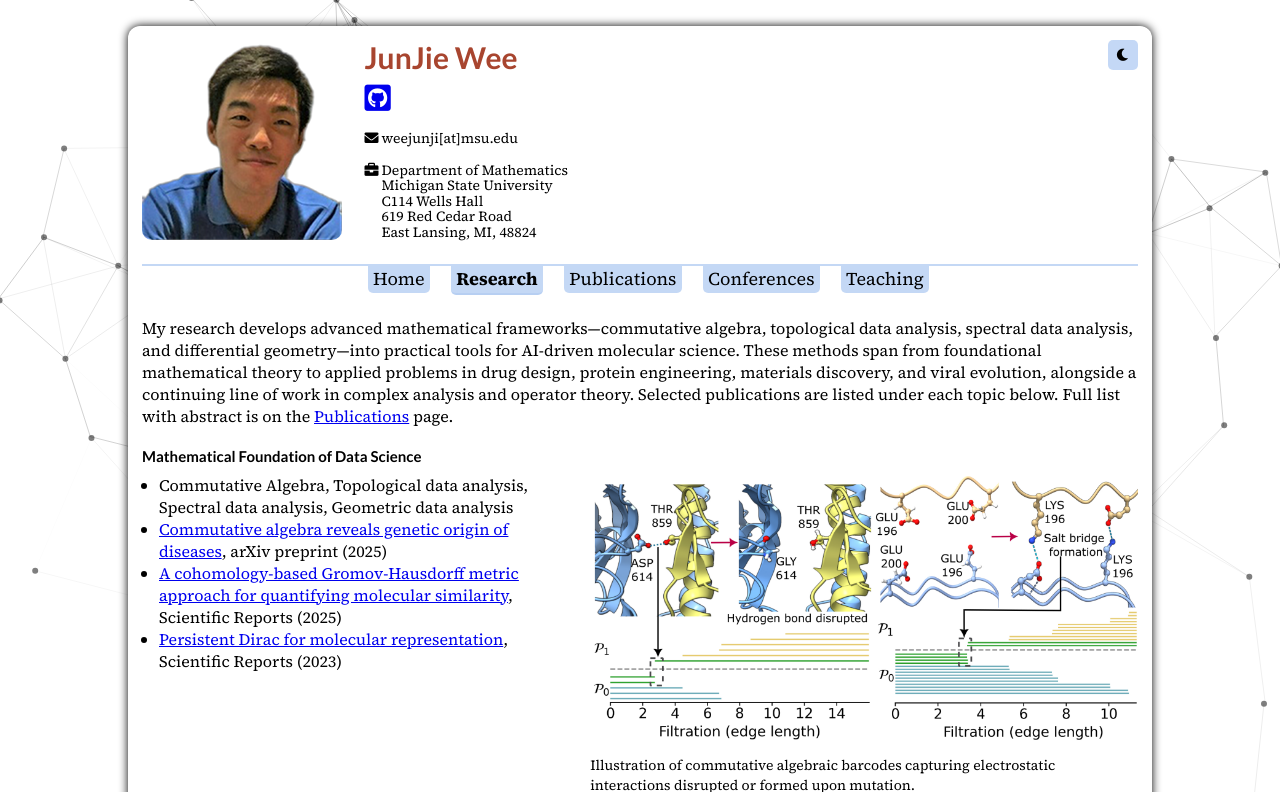
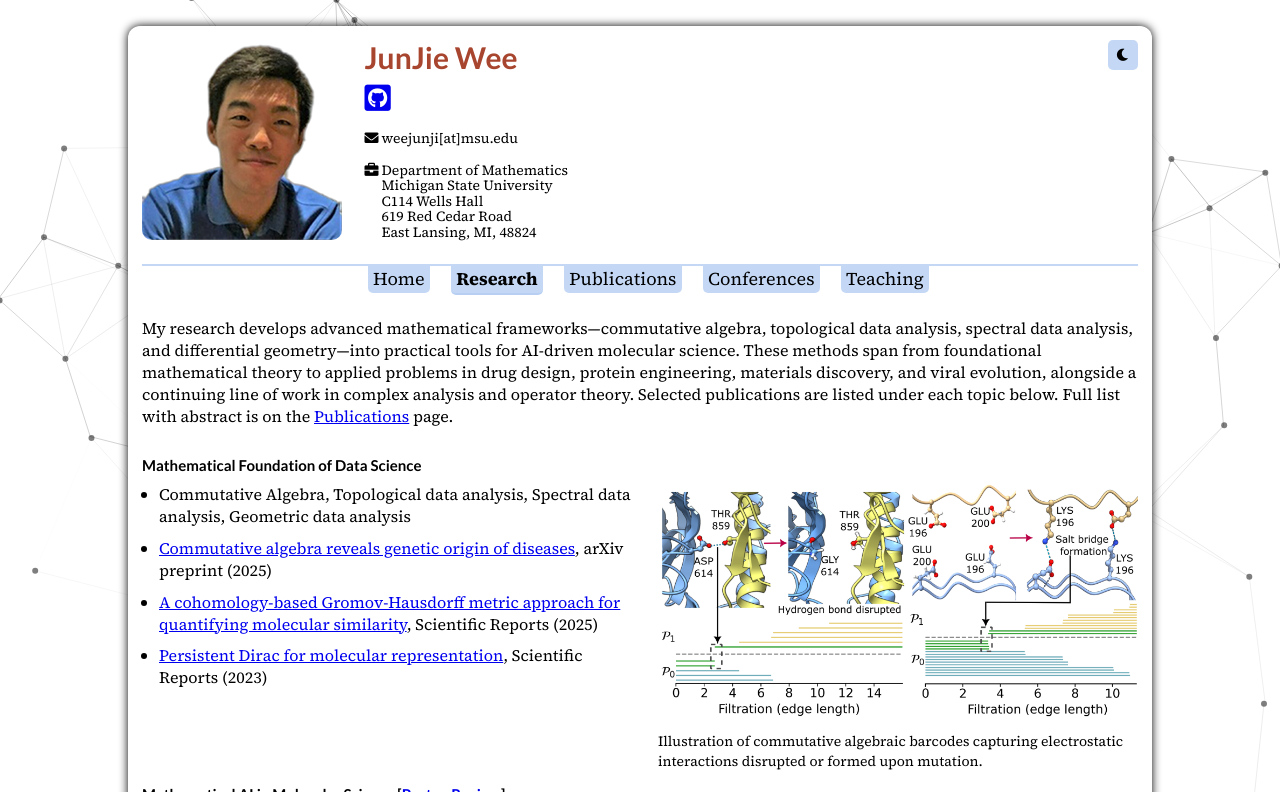
Before and after one commit to junjiewee/junjiewee.github.io, a Jekyll site: the page built from research.html, in a window 1280 px wide. Shown: the top 792 px of the page. Built offline with Jekyll 4.4.1, drawn with Linux system fonts in a browser that asks for light colours; nearby versions of some CDN libraries; a style sheet for code colours, icons or effects is not loaded; grey boxes are pictures that could not be loaded.

Commit message:
Cap floated figure width to close the desktop dead-space gap
At wide desktop widths, the 55% float width let electrostatic.png grow
tall enough that its 3-4 line list left ~250px of empty space beneath
it. Capped .research-figure at max-width:480px so it stops growing
past tablet size, and extended the tablet-only list-spacing rule to
apply from 641px up instead of stopping at 1024px. Also fixes a
regression the max-width cascade introduced into
.research-figure-wide (the OPRC figure), which needs its own
max-width:none to keep its intended 75% width at desktop.

```diff
--- a/css/style.css
+++ b/css/style.css
@@ -543,6 +543,7 @@
 .research-figure {
   float: right;
   width: 55%;
+  max-width: 480px;
   margin: 0 0 1em 1.5em;
 }
 
@@ -559,8 +560,9 @@
 .research-figure.research-figure-wide {
   float: none;
   clear: both;
-  width: 100%;
-  margin: 0 0 1em 0;
+  width: 75%;
+  max-width: none;
+  margin: 0 auto 1em auto;
 }
 
 @media screen and (max-width: 640px) {
@@ -571,6 +573,27 @@
     float: none;
     width: 100%;
     margin: 0 0 1em 0;
+  }
+  .research-figure.research-figure-wide {
+    width: 100%;
+    margin: 0 0 1em 0;
+  }
+}
+
+@media screen and (min-width: 641px) {
+  /* At tablet widths the floated figure is tall enough that the short
+     list beside it reads as cramped in comparison - it's using its
+     default tight line spacing while the figure fills most of the
+     section's height. Loosening the gap between bullets (rather than
+     changing font size) lets the list visually fill more of that same
+     vertical span instead of just sitting bunched at the top. Kept
+     modest deliberately - with only 3-4 short bullets per section,
+     fully closing the gap at wide desktop widths this way alone would
+     need an unreasonably large per-item margin (electrostatic.png's
+     section is ~250px taller than its list at 1280px); .research-figure's
+     max-width does most of that work instead, this just tidies the rest. */
+  #ri ul > li {
+    margin-bottom: 0.6em;
   }
 }
 
```
